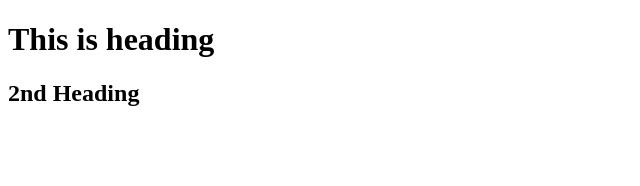
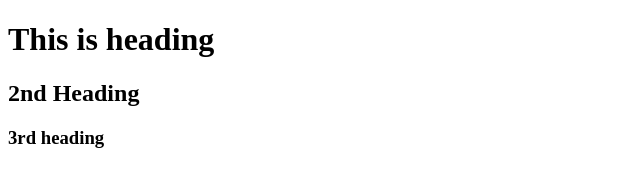
Before and after one commit to shumonira/my-second-repo, a plain HTML site: page my-second-repo/index.html in a window 1280 px wide. Shown: the whole page, without its empty margins (0-640 px from the left). Drawn offline with Linux system fonts and the light colour scheme.

Commit message:
3rd  heading

```diff
--- a/my-second-repo/index.html
+++ b/my-second-repo/index.html
@@ -9,5 +9,6 @@
 <body>
     <h1>This is heading</h1>
     <h2>2nd Heading</h2>
+    <h3>3rd heading</h3>
 </body>
 </html>
```
